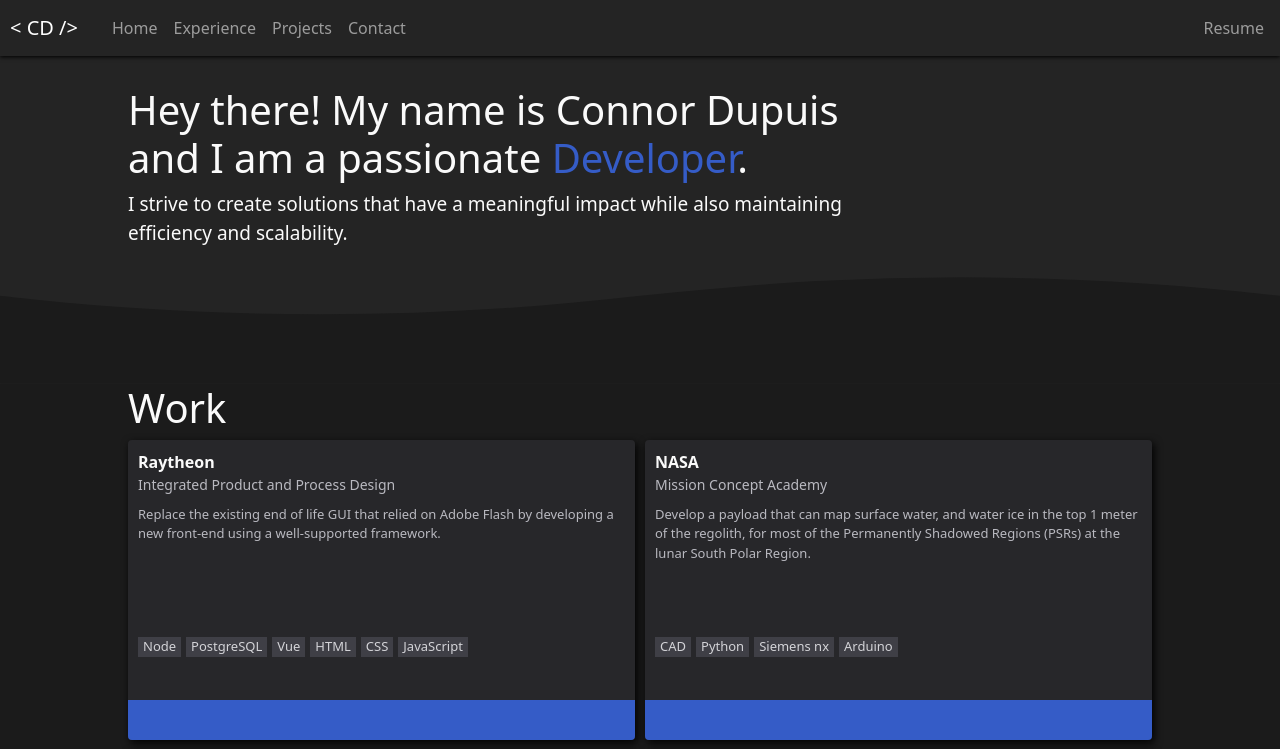
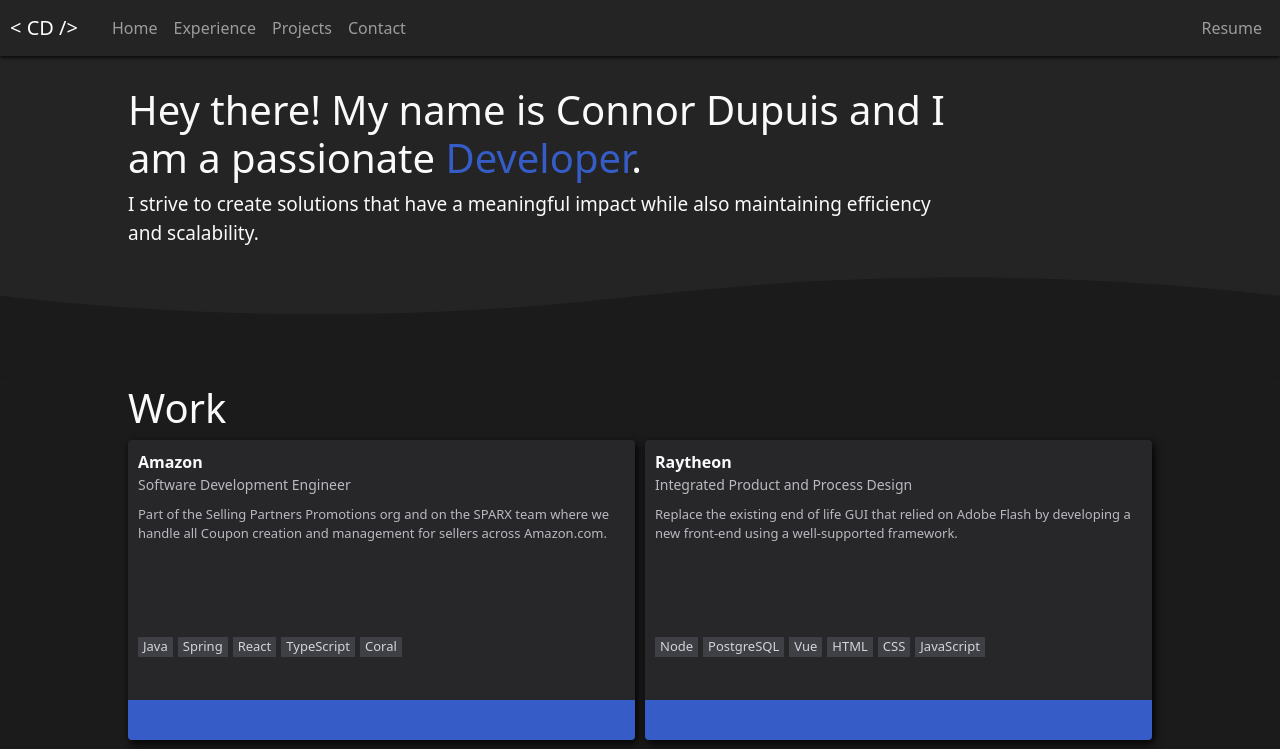
Before and after one commit to WittySkates/connordupuis, a React (Create React App) app: page / in a window 1280 px wide. Shown: the top 749 px of the page. Built offline with nearby package versions, Linux system fonts and the light colour scheme.

Commit message:
styling and new data

```diff
--- a/src/App.jsx
+++ b/src/App.jsx
@@ -13,6 +13,7 @@ const  App = () => {
 
         <div className="section" id="home">
           <div id="homeAnchor" style={{position: "relative", top: "-300px", left: 0}}></div>
+          <div className="introWrapper">
             <div className="intro">
               <h1>
                 Hey there! My name is Connor Dupuis and I am a passionate{" "}
@@ -22,6 +23,12 @@ const  App = () => {
               <div className="introTldr">
               I strive to create solutions that have a meaningful impact while also maintaining efficiency and scalability.
               </div>
+            </div>
+            {/* <div className="arrow">
+              <svg xmlns="http://www.w3.org/2000/svg" viewBox="0 0 400 150" stroke="#355cc7" strokeWidth={2} fill="transparent">
+                <path d="M 0 110 C 160 140 230 115 345 45 L 390 15 L 358 58 L 390 15 L 336 30 "></path>
+              </svg>
+            </div> */}
           </div>
           <svg xmlns="http://www.w3.org/2000/svg" viewBox="0 0 1440 120" fill="#1b1b1b">
             <path d="M1440 21.21V120H0V21.21C120 35.07 240 42 360 42s240-6.93 360-20.79c88.328-8.794 154.574-14.333 198.738-16.618A3120.562 3120.562 0 0 1 1080 .42c120 0 240 6.93 360 20.79z"></path>
@@ -41,7 +48,7 @@ const  App = () => {
             ))}
           </div>
           <svg xmlns="http://www.w3.org/2000/svg" viewBox="0 0 1440 240" fill="#242424">
-            <path d="M 0 240 L 0 30 C 230 80 290 40 460 90 C 600 130 640 160 960 130 C 1160 120 1160 190 1440 210 L 1440 240 Z"></path>
+            <path d="M 0 240 L 0 200 C 70 160 230 230 480 150 C 710 80 870 160 1010 110 C 1180 50 1310 20 1440 30 L 1440 240 Z"></path>
           </svg>
         </div>
 
@@ -57,9 +64,11 @@ const  App = () => {
               <Card key={index} data={projectData[map]} color={"#27272a"}/>
             ))}
           </div>
+
           <svg xmlns="http://www.w3.org/2000/svg" viewBox="0 0 1440 240" fill="#1b1b1b">
-            <path d="M 0 240 L 0 200 C 70 160 230 230 480 150 C 710 80 870 160 1010 110 C 1180 50 1310 20 1440 30 L 1440 240 Z"></path>
+            <path d="M 0 240 L 0 30 C 230 80 290 40 460 90 C 600 130 640 160 960 130 C 1160 120 1160 190 1440 210 L 1440 240 Z"></path>
           </svg>
+
         </div>
 
         <div className="section" id="contact">
--- a/src/App.scss
+++ b/src/App.scss
@@ -40,6 +40,12 @@
   padding-bottom: 40px;
 }
 
+.introWrapper{
+  display: flex;
+  flex-direction: row;
+  justify-content: space-between;
+}
+
 .intro{
   color: #fafafa;
   padding-top: 30px;
@@ -56,8 +62,17 @@
       margin-left: 5%;
     }
   }
-  h1{
+}
+
+.arrow{
+  @media only screen and (max-width: 740px) {
+   display: none;
   }
+  position: relative;
+  fill: black;
+  background-color: transparent;
+  width: 500px;
+  padding-top: 3%;
 }
 
 .experienceGrid{
--- a/src/components/Card/cardData.js
+++ b/src/components/Card/cardData.js
@@ -1,4 +1,10 @@
 export const experienceData = {
+    Amazpm: {
+        title:"Amazon",
+        tldr: "Software Development Engineer",
+        description: "Part of the Selling Partners Promotions org and on the SPARX team where we handle all Coupon creation and management for sellers across Amazon.com.",
+        languages: ["Java", "Spring",  "React", "TypeScript", "Coral"],
+    },
     Raytheon: {
         title:"Raytheon",
         tldr: "Integrated Product and Process Design",
@@ -10,6 +16,7 @@ export const experienceData = {
         tldr: "Mission Concept Academy",
         description: "Develop a payload that can map surface water, and  water ice in the top 1 meter of the regolith, for most of the Permanently Shadowed Regions (PSRs) at the lunar South Polar Region.",
         languages: ["CAD", "Python", "Siemens nx", "Arduino"],
+        source: "./HydraFinal.pdf"
     },
     RaymondJames2021:{
         title:"Raymond James",
@@ -32,19 +39,22 @@ export const projectData = {
         tldr: "Quest Tracker for Escape From Tarkov",
         description: "Website to keep track of quest progress in Escape From Tarkov. Account based so data live syncs between devices wherever you are. Quest data is directly pulled from official WIKI for most up to date changes.",
         languages: ["React", "JavaScript", "Firebase", "HTML", "CSS"],
-        live: "https://trackingtarkov.com/"
+        live: "https://trackingtarkov.com/",
+        source: "https://github.com/WittySkates/trackingtarkov"
     },
     RapidModelPredictor: {
         title:"Rapid Model Predictor",
         tldr: "University of Florida Undergrad Research",
         description: "Developed an ANN to predict the binary activation response of myelinated nerve fibers from deep brain stimulation. Training, testing, and optimization was parallelized across 200 nodes on the UF supercomputer, HiPerGator.",
         languages: ["Python", "TensorFlow", "Neuron", "Bash", "HiperGator"],
+        source: "./RapidModelThesis.pdf"
     },
     Pastebles: {
         title:"Pastebles",
         tldr: "University of Florida Undergrad Research",
         description: "Wearable technology that uses ML to predict current action (ie. bicep curls, side lunges). Used TensorFlow to create  a model which is then hosted on a ESP32 microcontroller. Developed software that allows the ESP32 and sensors to communicate and make inferences about the data",
         languages: ["React", "JavaScript", "Firebase", "HTML", "CSS"],
+        source: "https://github.com/WittySkates/pasteables"
     },
     Scanned:{
         title:"Scanned",
--- a/src/components/Contact/styles/contact.scss
+++ b/src/components/Contact/styles/contact.scss
@@ -17,10 +17,14 @@
     button{
         margin-top: 5px;
         width: 100%;
+        height: 30px;
         border: none;
         border-radius: 4px;
         background-color: $accent;
         color: #fafafa;
+        &:hover{
+            background-color: $accent-highlight;
+        }
     }
     .messageStatus{
         width: 100%;
--- a/src/components/TopNav/TopNav.jsx
+++ b/src/components/TopNav/TopNav.jsx
@@ -40,7 +40,7 @@ const scrollInto = (id) =>{
             </NavLink>
           </Nav>
           <Nav >
-            <NavLink className="me-2 navLink" href="./Resume.pdf" target="blank">
+            <NavLink className="me-2 navLink" href="./Resume.pdf" target="blank" style={{paddingRight:"10px"}}>
               Resume
             </NavLink>
           </Nav>
--- a/src/components/TopNav/styles/topnav.scss
+++ b/src/components/TopNav/styles/topnav.scss
@@ -8,6 +8,10 @@
   padding-left: 10px;
 }
 
+.resume{
+  padding-right: 200px;
+}
+
 .navLink {
   // color: $text-accent !important;
 }
```
Also changed, not shown: 2 other files (tests, documents, lock files or other folders). Lines whose indentation alone changed are shown as unchanged.
